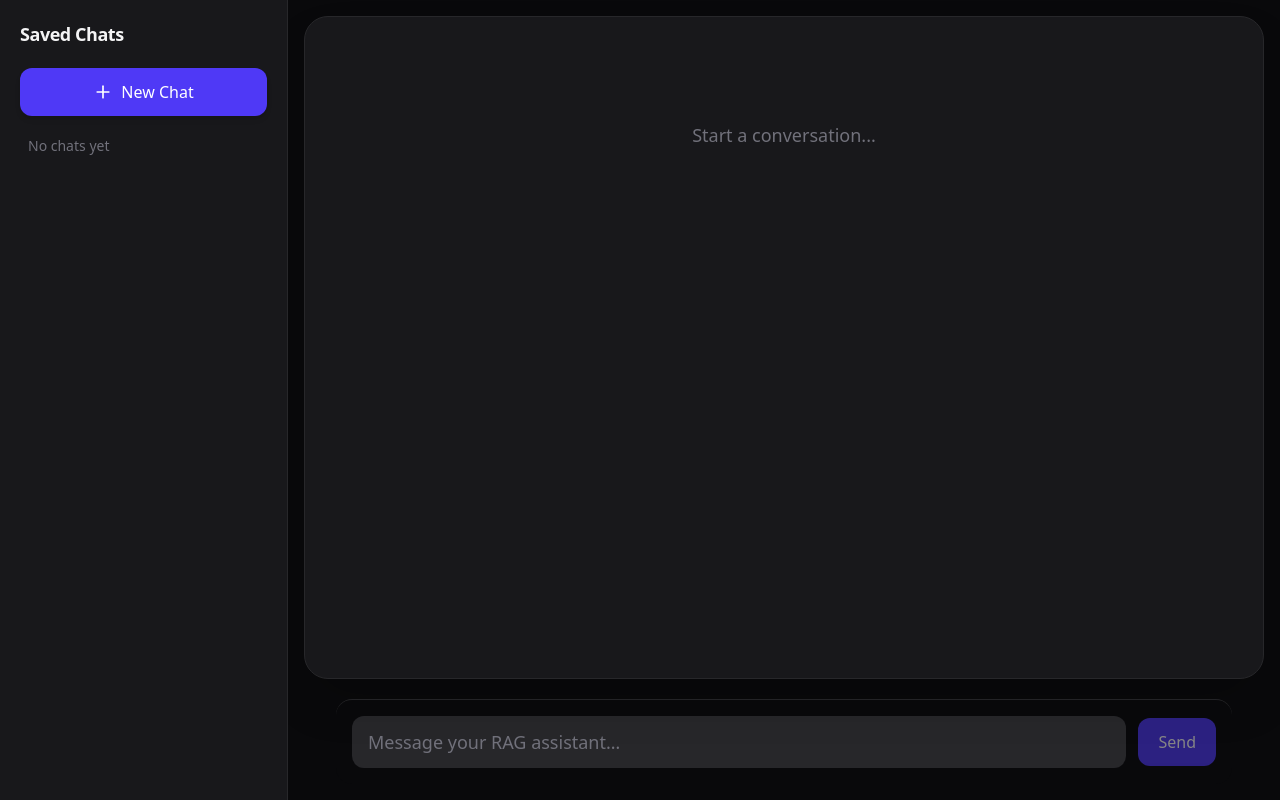
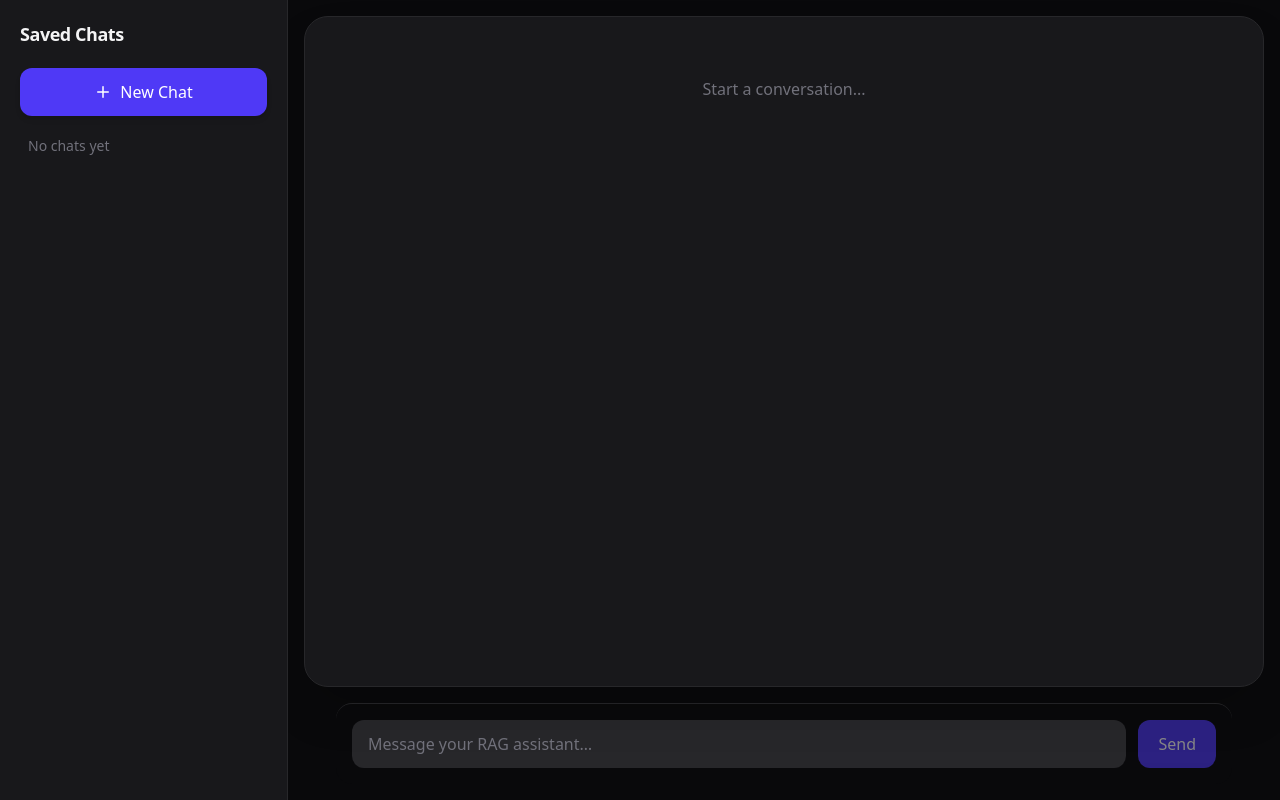
Before and after one commit to Mustafakhan3/REAL-TIME-RAG-CHATBOT, a React (Vite) app in the folder frontend/: page /chat in a window 1280 px wide. Built offline with nearby package versions, Linux system fonts and the light colour scheme.

Commit message:
responive layout error solved

```diff
--- a/frontend/index.html
+++ b/frontend/index.html
@@ -2,6 +2,8 @@
 <html lang="en">
   <head>
     <meta charset="UTF-8" />
+    <meta name="viewport" content="width=device-width, initial-scale=1.0, viewport-fit=cover">
+
 <link rel="icon" type="image" href="apple-touch-icon.png" />
 
     <title>Rag-Chatbot</title>
--- a/frontend/src/components/Chatbox.jsx
+++ b/frontend/src/components/Chatbox.jsx
@@ -18,7 +18,6 @@ import {
   updateDoc,
 } from "firebase/firestore";
 
-// 👇 pick API base from env (Netlify) or fall back to localhost (local dev)
 const API_BASE = import.meta.env.VITE_API_BASE || "http://localhost:5000";
 
 function Chatbox() {
@@ -33,7 +32,7 @@ function Chatbox() {
   const [deletingId, setDeletingId] = useState(null);
 
   const scrollRef = useRef(null);
-  const chatEndRef = useRef(null);      // explicit anchor at the end
+  const chatEndRef = useRef(null);
   const [autoScroll, setAutoScroll] = useState(true);
   const autoScrollRef = useRef(true);
   const bootstrappedRef = useRef(false);
@@ -48,7 +47,6 @@ function Chatbox() {
     return clean.split(" ").slice(0, 8).join(" ");
   }
 
-  // Less twitchy bottom check
   function atBottom(el, eps = 12) {
     if (!el) return true;
     const { scrollTop, scrollHeight, clientHeight } = el;
@@ -59,7 +57,6 @@ function Chatbox() {
     if (autoScrollRef.current) chatEndRef.current?.scrollIntoView({ behavior });
   };
 
-  // ---- Memory helpers (frontend) ----
   const MAX_TURNS = 12;
   const MAX_CHARS = 6000;
 
@@ -82,7 +79,6 @@ function Chatbox() {
     return trimmed;
   }
 
-  // ---- Create a new chat (reusable) ----
   const createNewChat = async () => {
     if (!uid) return null;
     const colRef = collection(db, "users", uid, "chats");
@@ -98,7 +94,6 @@ function Chatbox() {
     return chatDoc.id;
   };
 
-  // ---- Load chats (left sidebar) ----
   useEffect(() => {
     if (!uid) return;
     const colRef = collection(db, "users", uid, "chats");
@@ -122,23 +117,26 @@ function Chatbox() {
     return () => unsub();
   }, [uid, activeChatId]);
 
-  // ---- Load messages in active chat ----
   useEffect(() => {
     if (!uid || !activeChatId) return;
-    const colRef = collection(db, "users", uid, "chats", activeChatId, "messages");
+    const colRef = collection(
+      db,
+      "users",
+      uid,
+      "chats",
+      activeChatId,
+      "messages"
+    );
     const q = query(colRef, orderBy("createdAt", "asc"));
     const unsub = onSnapshot(q, (snap) => {
       const rows = [];
       snap.forEach((d) => rows.push({ id: d.id, ...d.data() }));
       setMessages(rows);
-
-      // Scroll immediately on next frame (no smooth) to avoid visible bump
       requestAnimationFrame(() => smartScrollToBottom("auto"));
     });
     return () => unsub();
   }, [uid, activeChatId]);
 
-  // ---- Scroll lock (keep pinned while streaming; allow unpin when not streaming) ----
   useEffect(() => {
     const el = scrollRef.current;
     if (!el) return;
@@ -152,7 +150,6 @@ function Chatbox() {
 
     const onScroll = () => {
       if (isStreaming) {
-        // while streaming, force-follow bottom
         setAutoScroll(true);
         autoScrollRef.current = true;
         return;
@@ -168,8 +165,7 @@ function Chatbox() {
     el.addEventListener("scroll", onScroll, { passive: true });
     el.addEventListener("touchmove", onScroll, { passive: true });
 
-    onScroll(); // init
-
+    onScroll();
     return () => {
       el.removeEventListener("mousedown", onGestureStart);
       el.removeEventListener("touchstart", onGestureStart);
@@ -179,20 +175,25 @@ function Chatbox() {
     };
   }, [isStreaming]);
 
-  // Scroll BEFORE paint whenever messages grow or stream updates
   useLayoutEffect(() => {
     if (autoScrollRef.current) {
       chatEndRef.current?.scrollIntoView({ behavior: "auto" });
     }
   }, [messages, isStreaming]);
 
-  // ---- Delete chat ----
   const handleDeleteChat = async (id) => {
     if (!uid || !id) return;
     if (!confirm("Delete this chat permanently?")) return;
     setDeletingId(id);
     try {
-      const msgsCol = collection(db, "users", uid, "chats", id, "messages");
+      const msgsCol = collection(
+        db,
+        "users",
+        uid,
+        "chats",
+        id,
+        "messages"
+      );
       const msgs = await getDocs(query(msgsCol, limit(500)));
       await Promise.all(msgs.docs.map((d) => deleteDoc(d.ref)));
       await deleteDoc(doc(db, "users", uid, "chats", id));
@@ -202,7 +203,6 @@ function Chatbox() {
     }
   };
 
-  // ---- New Chat (sidebar button) ----
   const handleNewChat = async () => {
     await createNewChat();
     setSidebarOpen(false);
@@ -226,11 +226,14 @@ function Chatbox() {
     setAutoScroll(follow);
     autoScrollRef.current = follow;
 
-    await addDoc(collection(db, "users", uid, "chats", chatId, "messages"), {
+    await addDoc(
+      collection(db, "users", uid, "chats", chatId, "messages"),
+      {
         role: "user",
         content: text,
         createdAt: serverTimestamp(),
-    });
+      }
+    );
 
     const isFirst = messages.length === 0;
     await updateDoc(doc(db, "users", uid, "chats", chatId), {
@@ -249,9 +252,10 @@ function Chatbox() {
       });
 
       const fullReply = res.data.reply || "No response received.";
-      const respSources = Array.isArray(res.data.sources) ? res.data.sources : [];
+      const respSources = Array.isArray(res.data.sources)
+        ? res.data.sources
+        : [];
 
-      // streaming typing effect
       setIsStreaming(true);
       setStreamText("");
       const chunkSize = 4;
@@ -270,20 +274,20 @@ function Chatbox() {
         }, tickMs);
       });
 
-      // stop streaming BEFORE writing the stored assistant message
       setIsStreaming(false);
       setStreamText("");
 
-      // allow React to commit the state change before Firestore snapshot arrives
       await new Promise((r) => requestAnimationFrame(r));
 
-      // persist assistant message (snapshot will render exactly once)
-      await addDoc(collection(db, "users", uid, "chats", chatId, "messages"), {
+      await addDoc(
+        collection(db, "users", uid, "chats", chatId, "messages"),
+        {
           role: "assistant",
           content: fullReply,
           sources: respSources,
           createdAt: serverTimestamp(),
-      });
+        }
+      );
 
       await updateDoc(doc(db, "users", uid, "chats", chatId), {
         lastMessage: "",
@@ -301,14 +305,31 @@ function Chatbox() {
   };
 
   return (
-    <div className="flex h-screen min-h-0 bg-zinc-950 text-white w-full max-w-[100vw] overflow-hidden overflow-x-hidden relative">
+    // ✅ KEY FIX: fixed on mobile to escape parent max-width, normal on sm+
+    <div className="fixed inset-0 sm:relative sm:inset-auto sm:h-screen sm:w-full
+                    flex bg-zinc-950 text-white overflow-hidden">
+
+      {sidebarOpen && (
+        <div
+          className="fixed inset-0 bg-black/60 sm:hidden z-30"
+          onClick={() => setSidebarOpen(false)}
+          aria-hidden="true"
+        />
+      )}
+
       {/* Sidebar */}
       <div
-        className={`fixed sm:static inset-y-0 left-0 z-40 w-56 sm:w-60 md:w-64 lg:w-72 bg-zinc-900 border-r border-zinc-800 p-5 transform transition-transform duration-300 ease-in-out
+        className={`fixed sm:static inset-y-0 left-0 z-40
+        w-[85vw] max-w-[19rem] sm:w-60 md:w-64 lg:w-72
+        bg-zinc-900 border-r border-zinc-800 p-4 sm:p-5
+        transform transition-transform duration-300 ease-in-out
+        h-full overflow-y-auto
         ${sidebarOpen ? "translate-x-0" : "-translate-x-full sm:translate-x-0"}`}
       >
-        <div className="flex items-center justify-between mb-5">
-          <h2 className="text-lg font-semibold text-zinc-100 tracking-tight">Saved Chats</h2>
+        <div className="flex items-center justify-between mb-4 sm:mb-5">
+          <h2 className="text-lg font-semibold text-zinc-100 tracking-tight">
+            Saved Chats
+          </h2>
           <button
             className="sm:hidden text-zinc-400 hover:text-white"
             onClick={() => setSidebarOpen(false)}
@@ -319,21 +340,20 @@ function Chatbox() {
           </button>
         </div>
 
-        {/* New Chat button */}
         <button
           onClick={handleNewChat}
-          className="w-full mb-5 flex items-center justify-center gap-2 bg-indigo-600 hover:bg-indigo-500
-             text-white font-medium text-base px-4 py-3 rounded-xl shadow-md hover:shadow-lg
+          className="w-full mb-4 sm:mb-5 flex items-center justify-center gap-2
+             bg-indigo-600 hover:bg-indigo-500 text-white font-medium
+             text-sm sm:text-base px-3 sm:px-4 py-2.5 sm:py-3 rounded-xl shadow-md hover:shadow-lg
              transition-all duration-200"
           title="Start a new chat"
           aria-label="New chat"
         >
-          <Plus size={20} />
+          <Plus size={18} />
           <span>New Chat</span>
         </button>
 
-        <div className="space-y-2.5 overflow-y-auto max-h-[74vh] pr-1.5">
-
+        <div className="space-y-2">
           {chats.length === 0 ? (
             <p className="text-zinc-500 text-sm px-2">No chats yet</p>
           ) : (
@@ -346,33 +366,32 @@ function Chatbox() {
                   key={c.id}
                   className={`
                     group relative flex items-center gap-2
-          h-12 px-3 rounded-lg cursor-pointer
+                    h-11 sm:h-12 px-3 rounded-lg cursor-pointer
                     transition-all duration-150
-          ${isActive
+                    ${
+                      isActive
                         ? "bg-zinc-800/80 text-white"
-            : "bg-zinc-900/40 text-zinc-300 hover:bg-zinc-800/60 hover:text-white"}
+                        : "bg-zinc-900/40 text-zinc-300 hover:bg-zinc-800/60 hover:text-white"
+                    }
                   `}
-        onClick={() => setActiveChatId(c.id)}
+                  onClick={() => {
+                    setActiveChatId(c.id);
+                    setSidebarOpen(false); // ✅ closes sidebar on mobile after selecting chat
+                  }}
                   title={t}
                 >
-        {/* active indicator */}
                   {isActive && (
                     <div className="absolute left-0 top-2 bottom-2 w-1 rounded-r bg-indigo-500" />
                   )}
 
-        {/* title */}
                   <span className="min-w-0 flex-1 text-sm font-medium truncate pl-1">
                     {t}
                   </span>
 
-        {/* delete */}
                   <button
-          className="
-            flex-shrink-0 p-2 rounded-md
+                    className="flex-shrink-0 p-2 rounded-md
                       text-zinc-400 hover:text-red-400 hover:bg-zinc-700/40
-            transition
-            opacity-100 sm:opacity-0 sm:group-hover:opacity-100
-          "
+                      transition opacity-100 sm:opacity-0 sm:group-hover:opacity-100"
                     onClick={(e) => {
                       e.stopPropagation();
                       handleDeleteChat(c.id);
@@ -387,37 +406,35 @@ function Chatbox() {
               );
             })
           )}
-
         </div>
       </div>
 
-
-
-
       {/* Chat area */}
-      <div className="flex flex-col flex-1 min-h-0 items-center justify-between p-4 sm:p-5 md:p-4 w-full">
-        <div className="w-full flex items-center justify-between sm:hidden mb-3">
+      <div className="flex flex-col flex-1 min-w-0 min-h-0 w-full p-2 sm:p-4 md:p-4">
+        <div className="w-full flex items-center justify-between sm:hidden mb-2">
           <button
             className="text-zinc-300 hover:text-white"
             onClick={() => setSidebarOpen(true)}
             aria-label="Open sidebar"
             title="Open sidebar"
           >
-            <Menu size={26} />
+            <Menu size={24} />
           </button>
-          <h1 className="text-xl font-semibold">Chatbot</h1>
+          <h1 className="text-base font-semibold">Chatbot</h1>
           <div className="w-6" />
         </div>
 
-        {/* Scroll area (make it relative so the button can be absolutely positioned without affecting layout) */}
         <div
           ref={scrollRef}
-  className="chat-scroll relative w-full max-w-5xl flex-1 min-h-0 overflow-y-auto overflow-x-hidden px-3 sm:px-4 py-2 pb-2 space-y-3 bg-zinc-900 border border-zinc-800 rounded-3xl shadow-2xl"
+          className="chat-scroll relative flex-1 min-h-0 w-full
+                     overflow-y-auto overflow-x-hidden
+                     px-2 sm:px-4 py-3 space-y-3
+                     bg-zinc-900 border border-zinc-800
+                     rounded-2xl sm:rounded-3xl shadow-2xl
+                     lg:max-w-5xl lg:mx-auto"
         >
-
-
           {messages.length === 0 ? (
-            <div className="text-center text-zinc-500 mt-24 text-base sm:text-lg">
+            <div className="text-center text-zinc-500 mt-12 text-sm sm:text-base">
               Start a conversation...
             </div>
           ) : (
@@ -431,7 +448,9 @@ function Chatbox() {
             ))
           )}
 
-          {isStreaming && <Message text={streamText} sender="bot" sources={[]} />}
+          {isStreaming && (
+            <Message text={streamText} sender="bot" sources={[]} />
+          )}
 
           {loading && !isStreaming && (
             <div className="flex justify-start px-4">
@@ -443,7 +462,6 @@ function Chatbox() {
             </div>
           )}
 
-          {/* Render the “Jump to latest” as absolute so it DOES NOT push content */}
           {!autoScroll && (
             <button
               onClick={() => {
@@ -451,33 +469,41 @@ function Chatbox() {
                 autoScrollRef.current = true;
                 smartScrollToBottom("smooth");
               }}
-              className="absolute right-4 bottom-4 z-10 flex items-center gap-1.5 bg-zinc-800/90 hover:bg-zinc-700 text-white text-sm px-3.5 py-2.5 rounded-full shadow-lg border border-zinc-700"
+              className="absolute right-3 bottom-3 z-10 flex items-center gap-1.5
+                         bg-zinc-800/90 hover:bg-zinc-700 text-white text-xs sm:text-sm
+                         px-3 py-2 rounded-full shadow-lg border border-zinc-700"
               title="Jump to latest"
             >
-              <ArrowDown size={16} />
+              <ArrowDown size={14} />
               New messages
             </button>
           )}
 
-          {/* explicit scroll anchor at the end */}
-          <div className="scroll-anchor" ref={chatEndRef} />
+          <div ref={chatEndRef} />
         </div>
 
-        {/* Input */}
-        <div className="w-full max-w-4xl mt-5 border-t border-zinc-800 bg-zinc-950 p-4 rounded-2xl">
-          <div className="flex items-center gap-3">
+        <div
+          className="w-full mt-3 sm:mt-4 border-t border-zinc-800 bg-zinc-950
+                     p-2.5 sm:p-4 rounded-xl sm:rounded-2xl
+                     lg:max-w-4xl lg:mx-auto"
+        >
+          <div className="flex items-center gap-2 sm:gap-3">
             <input
               type="text"
               value={input}
               onChange={(e) => setInput(e.target.value)}
               onKeyDown={(e) => e.key === "Enter" && handleSend()}
               placeholder="Message your RAG assistant…"
-              className="flex-1 bg-zinc-800 text-zinc-50 placeholder-zinc-500 px-4 py-3 rounded-xl outline-none focus:ring-2 focus:ring-indigo-500 text-base sm:text-lg"
+              className="flex-1 min-w-0 bg-zinc-800 text-zinc-50 placeholder-zinc-500
+                         px-3 sm:px-4 py-2.5 sm:py-3 rounded-xl outline-none
+                         focus:ring-2 focus:ring-indigo-500 text-sm sm:text-base"
             />
             <button
               onClick={handleSend}
               disabled={loading || !activeChatId}
-              className="bg-indigo-600 hover:bg-indigo-500 disabled:opacity-50 text-white px-5 py-3 rounded-xl font-medium transition text-base"
+              className="bg-indigo-600 hover:bg-indigo-500 disabled:opacity-50
+                         text-white px-4 sm:px-5 py-2.5 sm:py-3 rounded-xl
+                         font-medium transition text-sm sm:text-base"
             >
               Send
             </button>
```
Also changed, not shown: frontend/src/components/Message.jsx (+10 -12 lines). Lines whose indentation alone changed are shown as unchanged.
